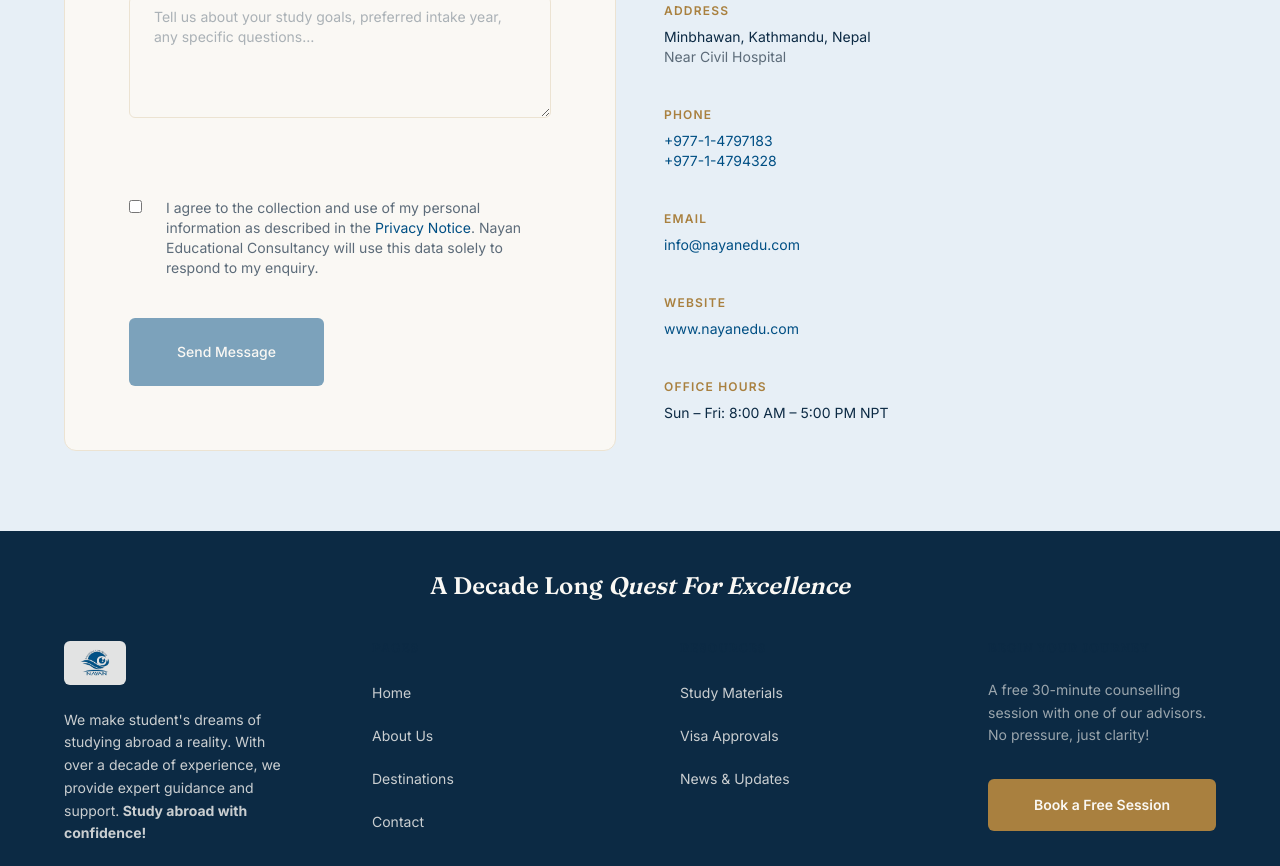
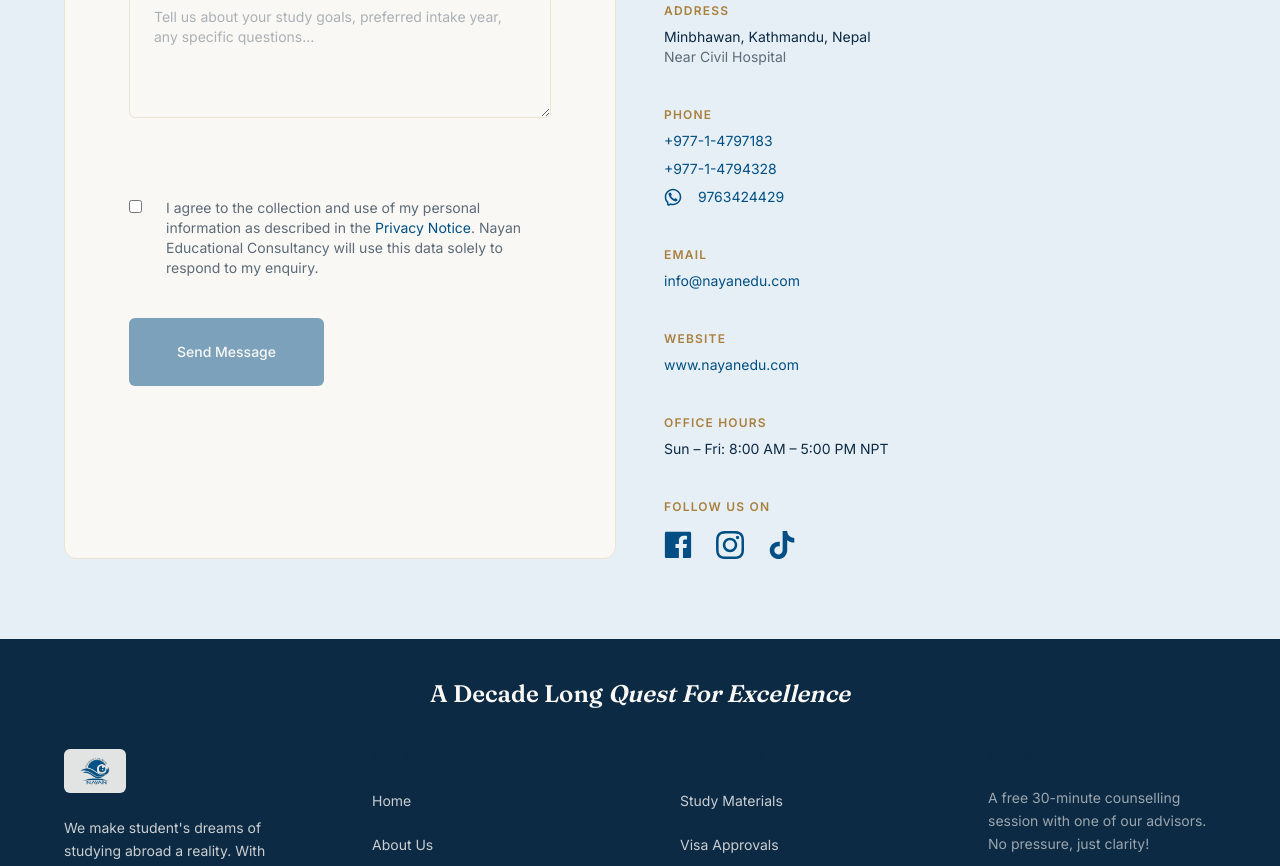
Before and after one commit to nayandoc600-dotcom/Website_Nayan, a Next.js app: page /contact in a window 1280 px wide. Shown: the part 840-1706 px from the top of the page. Built offline with nearby package versions, Linux system fonts and the light colour scheme; no server answers; the database is empty.

Commit message:
Add contact page social links

```diff
--- a/app/(marketing)/contact/page.tsx
+++ b/app/(marketing)/contact/page.tsx
@@ -1,5 +1,11 @@
 import type { Metadata } from "next";
 import ContactForm from "@/components/marketing/ContactForm";
+
+const SOCIALS = [
+  { src: "/fb.svg", label: "Facebook", href: "https://www.facebook.com/nayan.education" },
+  { src: "/insta.svg", label: "Instagram", href: "https://www.instagram.com/nayaneducational" },
+  { src: "/tiktok.svg", label: "TikTok", href: "https://www.tiktok.com/@nayaneducation" },
+] as const;
 
 export const metadata: Metadata = {
   title: "Contact Us",
@@ -71,14 +77,38 @@ export default function ContactPage() {
                 <p className="text-xs font-semibold uppercase tracking-widest text-brass mb-1">
                   Phone
                 </p>
-                <p className="flex flex-col">
+                <div className="flex flex-col gap-1">
                   <a href="tel:+97714797183" className="text-brand hover:underline">
                     +977-1-4797183
                   </a>
                   <a href="tel:+97714794328" className="text-brand hover:underline">
                     +977-1-4794328
                   </a>
-                </p>
+                  <a
+                    href="https://wa.me/9779763424429"
+                    target="_blank"
+                    rel="noopener noreferrer"
+                    className="inline-flex items-center gap-2 text-brand hover:underline"
+                    aria-label="WhatsApp 9763424429"
+                  >
+                    <span
+                      className="block h-[18px] w-[18px]"
+                      style={{
+                        backgroundColor: "currentColor",
+                        WebkitMaskImage: "url(/whatsapp.svg)",
+                        maskImage: "url(/whatsapp.svg)",
+                        WebkitMaskRepeat: "no-repeat",
+                        maskRepeat: "no-repeat",
+                        WebkitMaskPosition: "center",
+                        maskPosition: "center",
+                        WebkitMaskSize: "contain",
+                        maskSize: "contain",
+                      }}
+                      aria-hidden="true"
+                    />
+                    9763424429
+                  </a>
+                </div>
               </div>
               <div>
                 <p className="text-xs font-semibold uppercase tracking-widest text-brass mb-1">
@@ -108,6 +138,40 @@ export default function ContactPage() {
                 </p>
                 <p className="text-ink">Sun – Fri: 8:00 AM – 5:00 PM NPT</p>
               </div>
+              <div>
+                <p className="text-xs font-semibold uppercase tracking-widest text-brass mb-2">
+                  Follow Us On
+                </p>
+                <div className="flex items-center gap-3" role="list" aria-label="Social media links">
+                  {SOCIALS.map(({ src, label, href }) => (
+                    <a
+                      key={label}
+                      href={href}
+                      target="_blank"
+                      rel="noopener noreferrer"
+                      role="listitem"
+                      aria-label={label}
+                      className="text-brand hover:text-ink transition-colors focus-visible:outline-none focus-visible:ring-2 focus-visible:ring-brand rounded-sm"
+                    >
+                      <span
+                        className="block h-7 w-7"
+                        style={{
+                          backgroundColor: "currentColor",
+                          WebkitMaskImage: `url(${src})`,
+                          maskImage: `url(${src})`,
+                          WebkitMaskRepeat: "no-repeat",
+                          maskRepeat: "no-repeat",
+                          WebkitMaskPosition: "center",
+                          maskPosition: "center",
+                          WebkitMaskSize: "contain",
+                          maskSize: "contain",
+                        }}
+                        aria-hidden="true"
+                      />
+                    </a>
+                  ))}
+                </div>
+              </div>
             </div>
           </div>
         </div>
```
Also changed, not shown: public/whatsapp.svg (added).
